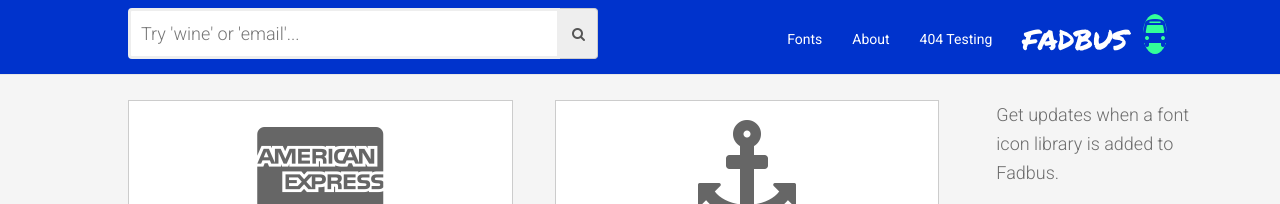
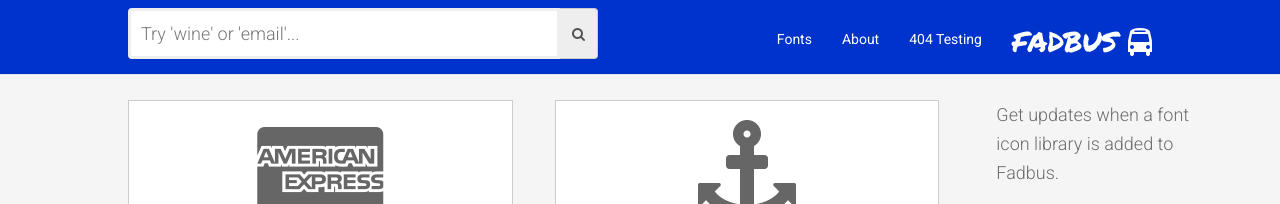
Before and after one commit to fadbus/fadbus.github.io, a Jekyll site: the page built from index.html, in a window 1280 px wide. Shown: the top 204 px of the page. Built offline with Jekyll 4.4.1, drawn with Linux system fonts in a browser that asks for light colours; comment, search, counter and statistics services are not loaded.

Commit message:
Simplified the fadbus icon in the navbar. Probably not the endgame, but responds better.

```diff
--- a/_includes/menus/navigation.html
+++ b/_includes/menus/navigation.html
@@ -34,12 +34,14 @@
         <li><a href="{{ site.baseurl }}/404.html">404 Testing</a></li>
         <li class="navbar-logo">
             <!-- hack to handle a long site title -->
-          <a class="hidden-xs hidden-sm" href="{{ site.baseurl }}/">FADBUS</a>
-          <a class="hidden-md hidden-lg" href="{{ site.baseurl }}/">{{ site.shortTitle }}</a>
+          <a class="hidden-xs hidden-sm" href="{{ site.baseurl }}/">FADBUS&nbsp;<i class="fa fa-bus"></i></a>
+          <a class="hidden-md hidden-lg" href="{{ site.baseurl }}/">{{ site.shortTitle }}&nbsp;<i class="fa fa-bus"></i></a>
         </li>
-        <li class="navbar-circle">
+
+        <!-- <li class="navbar-circle">
             <span class="icon-circle"><i class="fa fa-bus"></i></span>
-        </li>
+        </li> -->
+
       </ul><!-- /#nav-links -->
     </div><!--/.navbar-collapse -->
 
```
